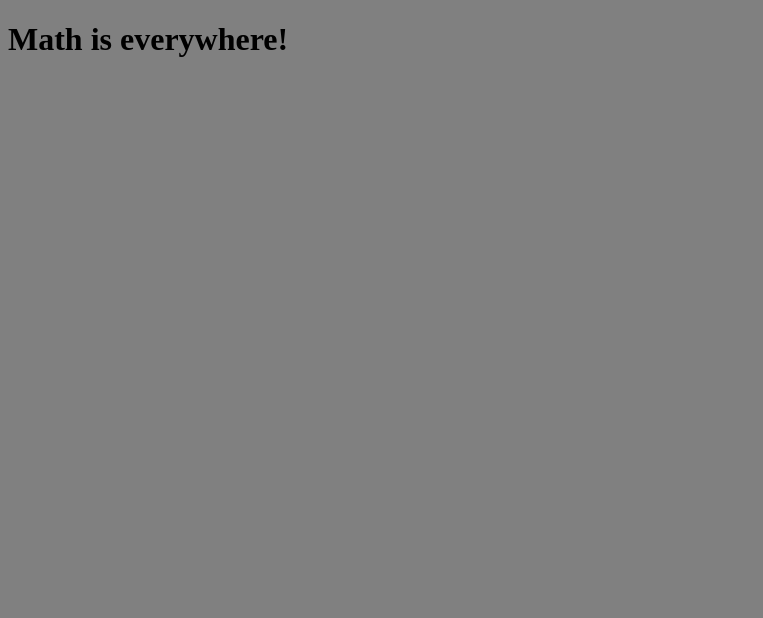
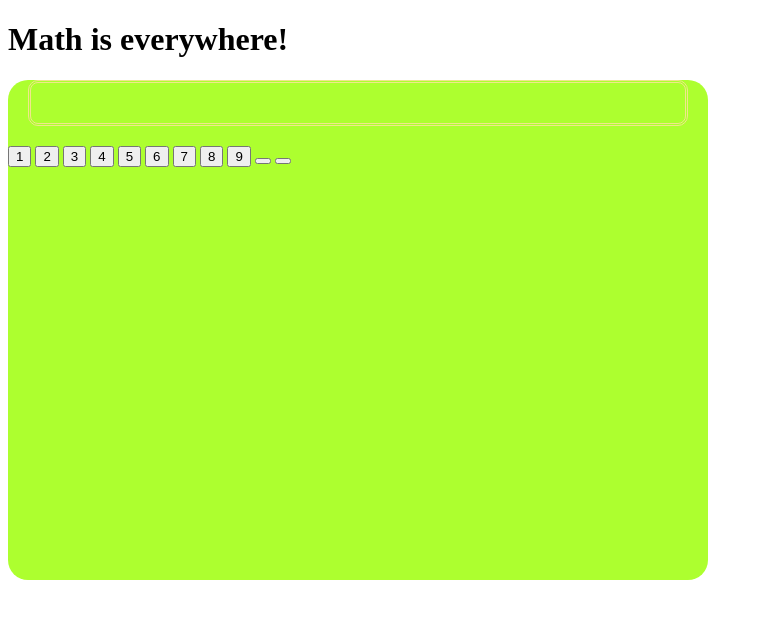
Before and after one commit to mcause/calculator-, a plain HTML site: page index.html in a window 1280 px wide. Shown: the whole page, without its empty margins (0-763 px from the left). Drawn offline with Linux system fonts and the light colour scheme.

Commit message:
began to add function to some buttons"

```diff
--- a/index.html
+++ b/index.html
@@ -11,11 +11,21 @@
 
 <body>
 
-        <div class = 'add'></div>
-        <div class = 'subtract'></div>
-        <div class = 'multiply'></div>
-        <div class = 'divide'></div>
-
+     <div class ='calc-container'>
+        <div class = 'output'></div>
+        <div class = 'button-grid'></div>
+            <button>1</button>
+            <button>2</button>
+            <button>3</button>
+            <button>4</button>
+            <button>5</button>
+            <button>6</button>
+            <button>7</button>
+            <button>8</button>
+            <button>9</button>
+            <button></button>
+            <button></button>
+     </div>
 
         <script src='script.js'></script>
     </body>
--- a/script.js
+++ b/script.js
@@ -18,3 +18,12 @@ const box4 = document.createElement('div');
 const box5 = document.createElement('div');
 const box6 = document.createElement('div');
 const box7 = document.createElement('div');
+
+
+const button = document.querySelector('button');
+
+const output = document.querySelector('.output')
+
+button.addEventListener('click', () => {
+    output.innerText.
+}
--- a/styles.css
+++ b/styles.css
@@ -1,3 +1,22 @@
 body{
-    background:gray ;
+    background-color
 }
+.calc-container{
+    border-radius: 20px;
+    background-color: greenyellow;
+    color: honeydew;
+    width: 700px;
+    height: 500px;
+    transform: skew()
+}
+
+.output{
+    border-radius: 10px;
+    border: khaki double 3px;
+    color: honeydew;
+    display: flex;
+    justify-content: flex end;
+    padding: 20px;
+    margin: 20px
+
+}
```
Lines whose indentation alone changed are shown as unchanged.
